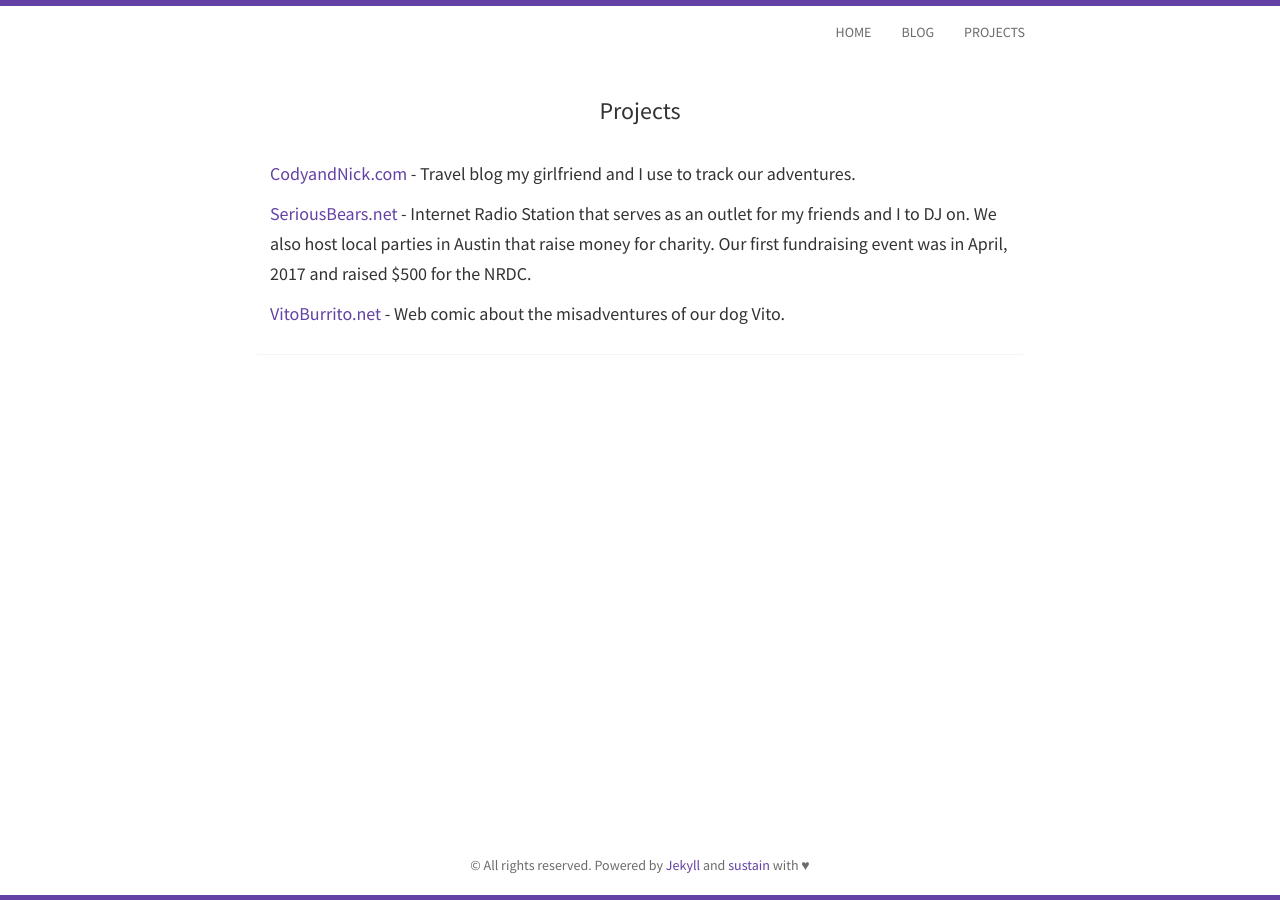
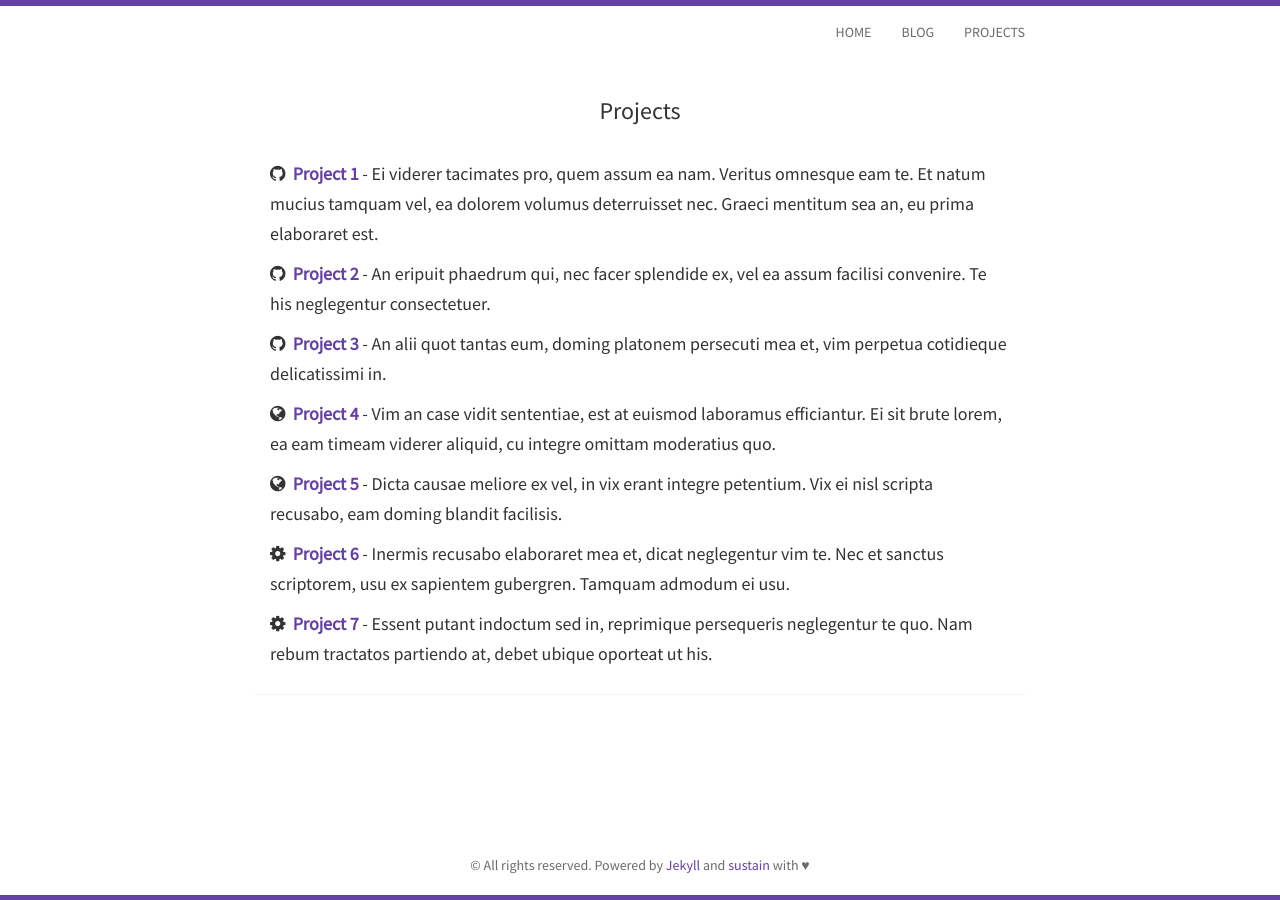
Before and after one commit to NLaff/Lafferty.co, a Jekyll site: the page built from projects.html, in a window 1280 px wide. Built offline with Jekyll 4.4.1, drawn with Linux system fonts in a browser that asks for light colours; nearby versions of some CDN libraries.

```diff
--- a/_includes/projects.html
+++ b/_includes/projects.html
@@ -3,12 +3,42 @@
   <h3>Projects</h3>
   <div class="panel panel-default">
     <div class="panel-body">
-			<h5><a href="http://CodyandNick.com">CodyandNick.com</a> - Travel blog my girlfriend and I use to track our adventures.</h5>
+		<h5>
+			<i class="fa fa-github"></i>&nbsp;&nbsp;<strong><a href="#">Project 1</a></strong>
+			- Ei viderer tacimates pro, quem assum ea nam. Veritus omnesque eam te. Et natum mucius tamquam vel,
+			ea dolorem volumus deterruisset nec. Graeci mentitum sea an, eu prima elaboraret est.
+		</h5>
+		<h5>
+			<i class="fa fa-github"></i>&nbsp;&nbsp;<strong><a href="#">Project 2</a></strong>
+			- An eripuit phaedrum qui, nec facer splendide ex, vel ea assum facilisi convenire.
+			Te his neglegentur consectetuer.
+		</h5>
+    	<h5>
+			<i class="fa fa-github"></i>&nbsp;&nbsp;<strong><a href="#">Project 3</a></strong>
+			- An alii quot tantas eum, doming platonem persecuti mea et, vim perpetua cotidieque delicatissimi in.
+		</h5>
+		<h5>
+			<i class="fa fa-globe"></i>&nbsp;&nbsp;<strong><a href="#">Project 4</a></strong>
+			- Vim an case vidit sententiae, est at euismod laboramus efficiantur. Ei sit brute lorem,
+			ea eam timeam viderer aliquid, cu integre omittam moderatius quo.
+		</h5>
+		<h5>
+			<i class="fa fa-globe"></i>&nbsp;&nbsp;<strong><a href="#">Project 5</a></strong>
+			- Dicta causae meliore ex vel, in vix erant integre petentium. Vix ei nisl scripta recusabo,
+			eam doming blandit facilisis.
+		</h5>
+		<h5>
+			<i class="fa fa-cog"></i>&nbsp;&nbsp;<strong><a href="#">Project 6</a></strong>
+			- Inermis recusabo elaboraret mea et, dicat neglegentur vim te. Nec et sanctus scriptorem,
+			usu ex sapientem gubergren. Tamquam admodum ei usu.
+		</h5>
+		<h5>
+			<i class="fa fa-cog"></i>&nbsp;&nbsp;<strong><a href="#">Project 7</a></strong>
+			- Essent putant indoctum sed in, reprimique persequeris neglegentur te quo. Nam rebum
+			tractatos partiendo at, debet ubique oporteat ut his.
+		</h5>
 
-			<h5><a href="http://SeriousBears.net">SeriousBears.net</a> - Internet Radio Station that serves as an outlet for my friends and I to DJ on. We also host local parties in Austin that raise money for charity. Our first fundraising event was in April, 2017 and raised $500 for the NRDC.</h5>
 
-			<h5><a href="http://VitoBurrito.net">VitoBurrito.net</a> - Web comic about the misadventures of our dog Vito.
-			</h5>
     </div>
   </div>
 </div>
```
